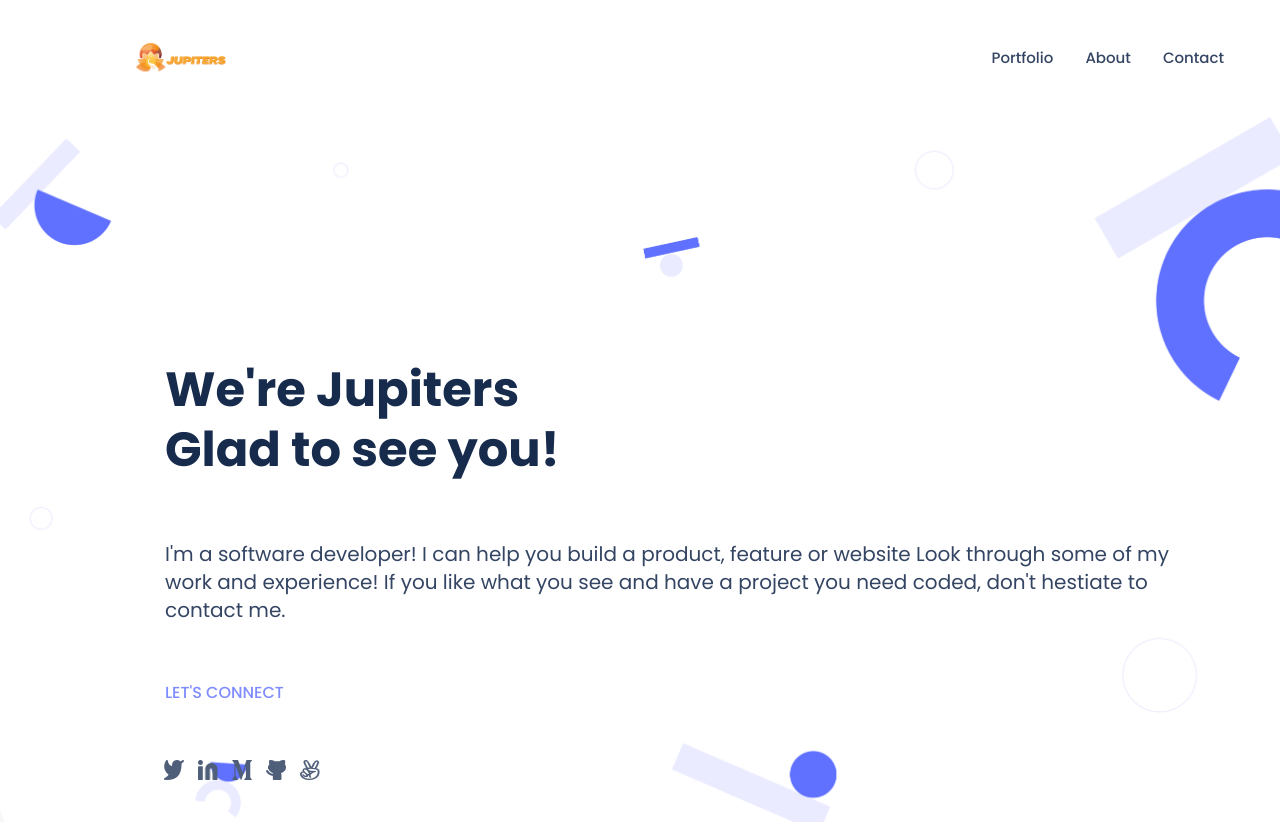
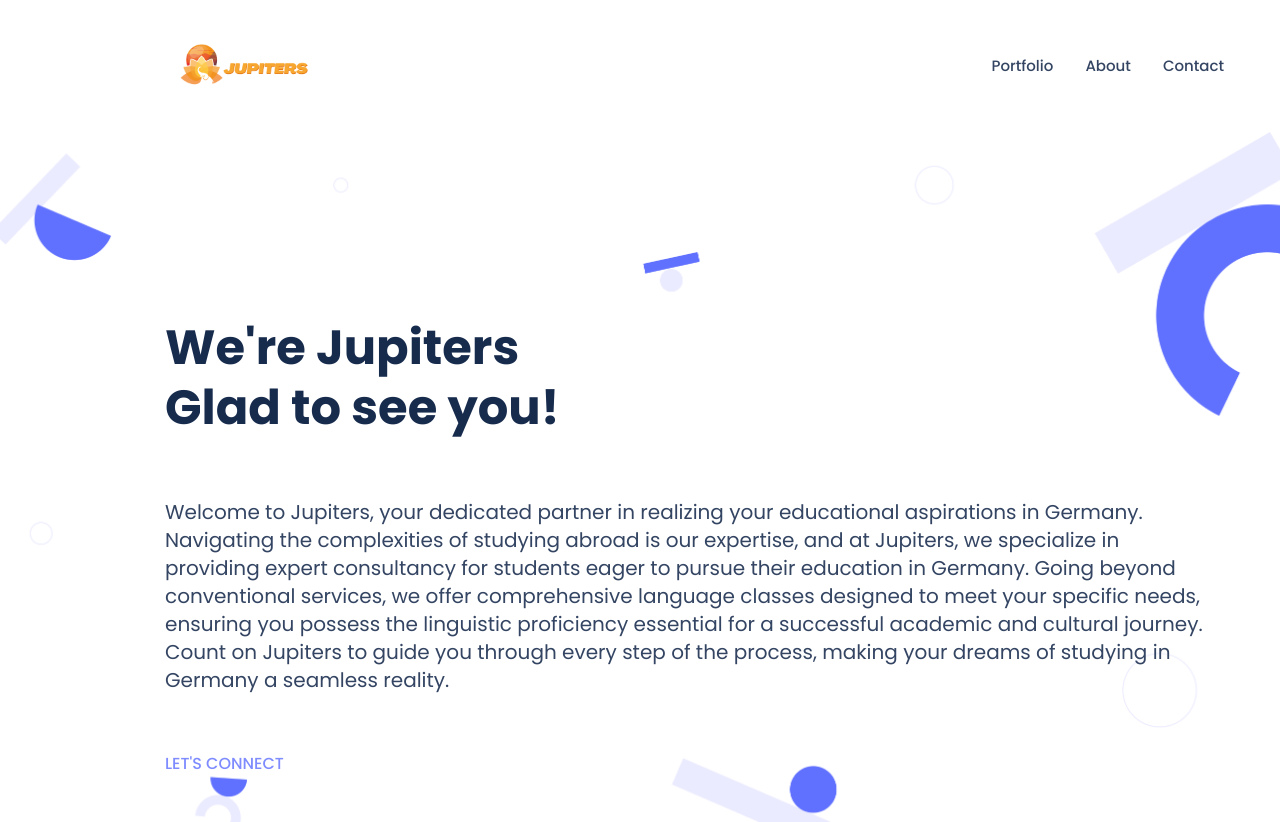
Before and after one commit to pranay-bh/pranay-bh.github.io, a website: page index.html in a window 1280 px wide. Shown: the top 822 px of the page. Drawn offline with Linux system fonts and the light colour scheme.

Commit message:
updated content

```diff
--- a/index.html
+++ b/index.html
@@ -55,7 +55,7 @@
     <main class="parent_main">
       <section class="main_container">
         <h1 class="box1">We're Jupiters Glad to see you!</h1>
-        <p class="box2">I'm a software developer! I can help you build a product, feature or website Look through some of my work and experience! If you like what you see and have a project you need coded, don't hestiate to contact me.</p>
+        <p class="box2">Welcome to Jupiters, your dedicated partner in realizing your educational aspirations in Germany. Navigating the complexities of studying abroad is our expertise, and at Jupiters, we specialize in providing expert consultancy for students eager to pursue their education in Germany. Going beyond conventional services, we offer comprehensive language classes designed to meet your specific needs, ensuring you possess the linguistic proficiency essential for a successful academic and cultural journey. Count on Jupiters to guide you through every step of the process, making your dreams of studying in Germany a seamless reality.</p>
         <h2 class="box3">LET'S CONNECT</h2>
         <ul class="box4">
           <li class="socials">
@@ -92,8 +92,8 @@
 
       <section class="about_container" id="About">
         <div class="about_myself">
-          <h1 class="box1">About Myself</h1>
-          <p class="box2">Hello I'm a software developer! I can help you build a product, feature or website Look through some of my work and experience! If you like what you see and have a project you need coded, don't hestiate to contact me.</p>
+          <h1 class="box1">About Us</h1>
+          <p class="box2">Welcome to Jupiters, your dedicated partner in realizing your educational aspirations in Germany. Navigating the complexities of studying abroad is our expertise, and at Jupiters, we specialize in providing expert consultancy for students eager to pursue their education in Germany. Going beyond conventional services, we offer comprehensive language classes designed to meet your specific needs, ensuring you possess the linguistic proficiency essential for a successful academic and cultural journey. Count on Jupiters to guide you through every step of the process, making your dreams of studying in Germany a seamless reality.</p>
           <h2 class="box3">LET'S CONNECT</h2>
           <ul class="box4">
             <li class="socials">
--- a/style.css
+++ b/style.css
@@ -45,7 +45,7 @@ ul {
 }
 
 .logo {
-  width: 25%;
+  width: 35%;
   display: flex;
   align-items: center;
   justify-content: center;
```
